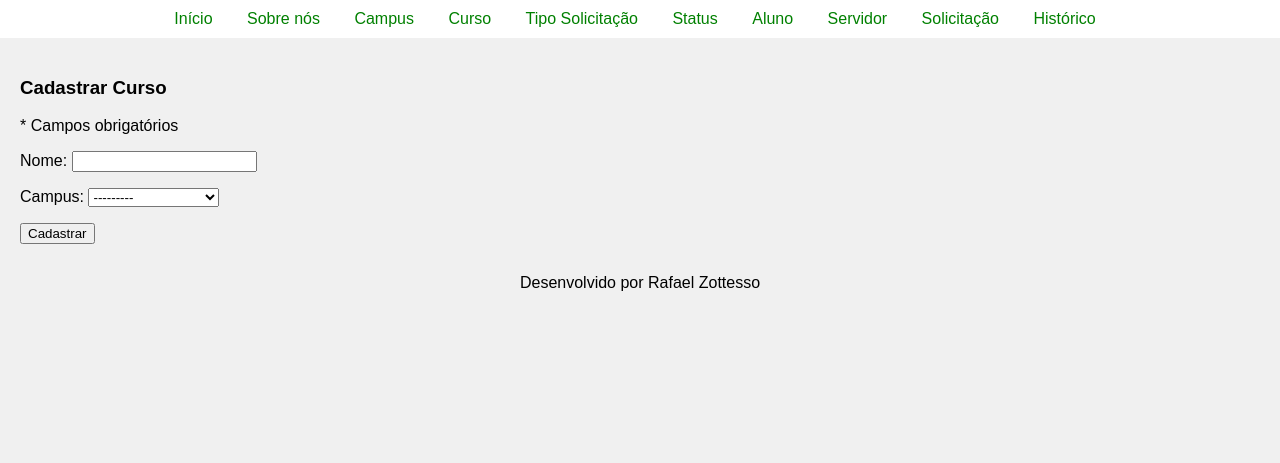
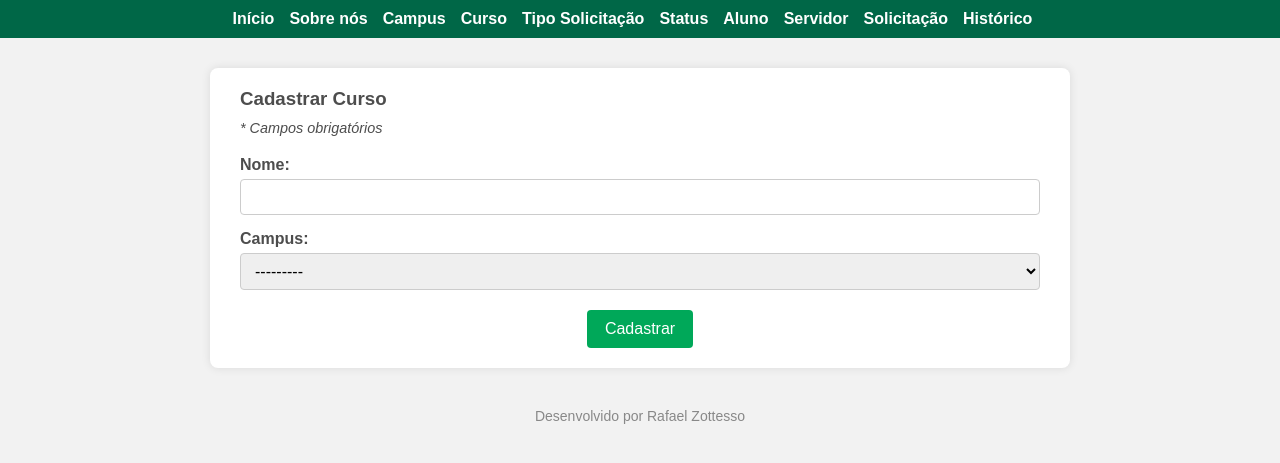
Before and after one commit to isaacmiltoon/pw2025, a Django app: page /cadastrar/curso/ in a window 1280 px wide. Shown: the top 463 px of the page. Run offline with Django 4.2, Linux system fonts and the light colour scheme; data comes from the database, SQL or seed files in the repository.

Commit message:
Formatação do CSS com o GPT

```diff
--- a/paginasweb/templates/paginasweb/form.html
+++ b/paginasweb/templates/paginasweb/form.html
@@ -5,9 +5,11 @@
 {% block conteudo %}
 <h3>{{titulo}}</h3>
 
-<p>* Campos obrigatórios</p>
+<p class="texto-info">
+    <span>* Campos obrigatórios</span>
+</p>
 
-<form action="" method="post">
+<form action="" method="post" id="form-crud">
 
     {% csrf_token %}
 
--- a/static/css/estilo.css
+++ b/static/css/estilo.css
@@ -1,36 +1,128 @@
-body{
-    background-color: #f0f0f0;
-    font-family: Arial, sans-serif;
+/* Reset básico */
+body, h1, h2, h3, p, ul, li, form, input, select, textarea, button {
     margin: 0;
     padding: 0;
+    box-sizing: border-box;
 }
 
-#menu{
-    list-style: none;
-    padding: 5px;
-    margin: 0;
-    background-color: #ffffff;
-    text-align: center;
-}
-#menu li{
-    display: inline;
-    margin-right: 10px;
-}
-#menu li a{
-    text-decoration: none;
-    color: green;
-    display: inline-block;
-    padding: 5px 10px;
-}
-#menu li a:hover{
-    background-color: #f0f0f0;
+/* Fonte base */
+body {
+    font-family: Arial, sans-serif;
+    background-color: #F2F2F2;
+    color: #4D4D4D;
 }
 
-#conteudo, #rodape{
+/* Menu */
+#menu {
+    background-color: #006747;
     padding: 10px;
-    margin: 10px;
+    display: flex;
+    justify-content: center;
+    list-style-type: none;
 }
 
+#menu li {
+    margin-right: 15px;
+}
+
+#menu a {
+    color: #FFFFFF;
+    text-decoration: none;
+    font-weight: bold;
+}
+
+#menu a:hover {
+    text-decoration: underline;
+}
+
+/* Container centralizado */
+#conteudo {
+    max-width: 800px;
+    margin: 30px auto;
+    background-color: #FFFFFF;
+    padding: 20px 30px;
+    border-radius: 8px;
+    box-shadow: 0 0 10px rgba(0,0,0,0.1);
+}
+
+/* Rodapé */
 #rodape {
     text-align: center;
+    margin: 40px 0;
+    font-size: 14px;
+    color: #888;
 }
+
+/* Formulário */
+form p {
+    margin-bottom: 15px;
+}
+
+label {
+    display: block;
+    margin-bottom: 5px;
+    font-weight: bold;
+}
+
+input[type="text"],
+input[type="number"],
+input[type="email"],
+input[type="date"],
+select,
+textarea {
+    width: 100%;
+    padding: 8px 10px;
+    font-size: 16px;
+    border: 1px solid #ccc;
+    border-radius: 4px;
+    transition: border-color 0.3s;
+}
+
+input[type="text"]:focus,
+input[type="number"]:focus,
+input[type="email"]:focus,
+input[type="date"]:focus,
+select:focus,
+textarea:focus {
+    border-color: #00A859;
+    outline: none;
+}
+
+textarea {
+    resize: vertical;
+}
+
+/* Checkbox e Radio */
+input[type="checkbox"],
+input[type="radio"] {
+    margin-right: 5px;
+}
+
+/* Botões */
+button[type="submit"],
+input[type="submit"],
+input[type="button"] {
+    background-color: #00A859;
+    color: #fff;
+    padding: 10px 18px;
+    border: none;
+    border-radius: 4px;
+    font-size: 16px;
+    cursor: pointer;
+    transition: background-color 0.3s;
+    display: block;
+    margin: 20px auto 0;
+}
+
+button[type="submit"]:hover,
+input[type="submit"]:hover,
+input[type="button"]:hover {
+    background-color: #006747;
+}
+
+
+.texto-info{
+    font-style: italic;
+    font-size: 90%;
+    margin: 10px 0 20px 0;
+}
```
